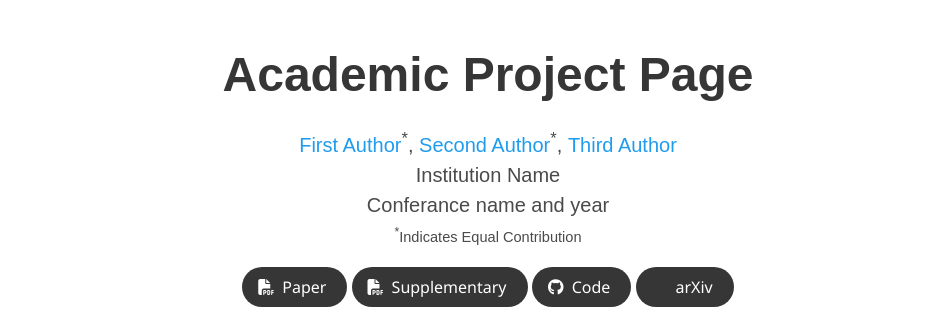
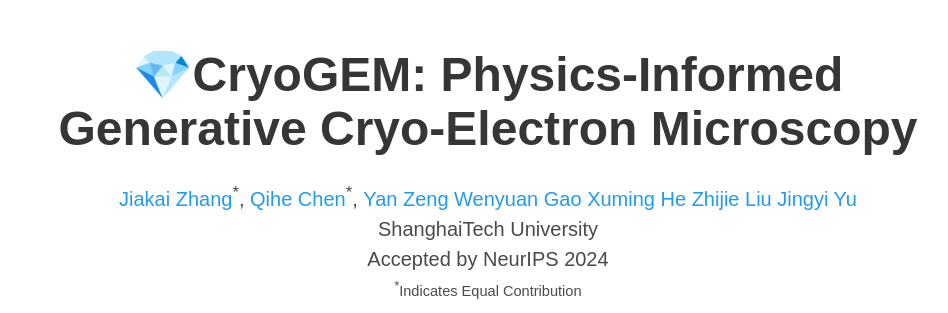
Before and after one commit to Jiakai-Zhang/cryoGEM-project-page, a plain HTML site: page index.html in a window 1280 px wide. Shown: the top 313 px of the page, without its empty margins (152-1100 px from the left). Drawn offline with nearby package versions, Linux system fonts and the light colour scheme; some icons are missing; a web font is replaced by a local one.

Commit message:
update author list

```diff
--- a/index.html
+++ b/index.html
@@ -52,20 +52,32 @@
       <div class="container is-max-desktop">
         <div class="columns is-centered">
           <div class="column has-text-centered">
-            <h1 class="title is-1 publication-title">Academic Project Page</h1>
+            <h1 class="title is-1 publication-title">💎CryoGEM: Physics-Informed Generative Cryo-Electron Microscopy</h1>
             <div class="is-size-5 publication-authors">
               <!-- Paper authors -->
               <span class="author-block">
-                <a href="FIRST AUTHOR PERSONAL LINK" target="_blank">First Author</a><sup>*</sup>,</span>
+                <a href="jiakai-zhang.github.io" target="_blank">Jiakai Zhang</a><sup>*</sup>,</span>
                 <span class="author-block">
-                  <a href="SECOND AUTHOR PERSONAL LINK" target="_blank">Second Author</a><sup>*</sup>,</span>
+                  <a href="SECOND AUTHOR PERSONAL LINK" target="_blank">Qihe Chen</a><sup>*</sup>,</span>
                   <span class="author-block">
-                    <a href="THIRD AUTHOR PERSONAL LINK" target="_blank">Third Author</a>
+                    <a href="THIRD AUTHOR PERSONAL LINK" target="_blank">Yan Zeng</a>
+                  </span>
+                  <span class="author-block">
+                    <a href="THIRD AUTHOR PERSONAL LINK" target="_blank">Wenyuan Gao</a>
+                  </span>
+                  <span class="author-block">
+                    <a href="https://plus.sist.shanghaitech.edu.cn/author/xuming-he/" target="_blank">Xuming He</a>
+                  </span>
+                  <span class="author-block">
+                    <a href="https://slst.shanghaitech.edu.cn/lzj1_en/main.htm" target="_blank">Zhijie Liu</a>
+                  </span>
+                  <span class="author-block">
+                    <a href="https://scholar.google.com/citations?user=R9L_AfQAAAAJ&hl=zh-CN" target="_blank">Jingyi Yu</a>
                   </span>
                   </div>
 
                   <div class="is-size-5 publication-authors">
-                    <span class="author-block">Institution Name<br>Conferance name and year</span>
+                    <span class="author-block">ShanghaiTech University<br>Accepted by NeurIPS 2024</span>
                     <span class="eql-cntrb"><small><br><sup>*</sup>Indicates Equal Contribution</small></span>
                   </div>
 
```
